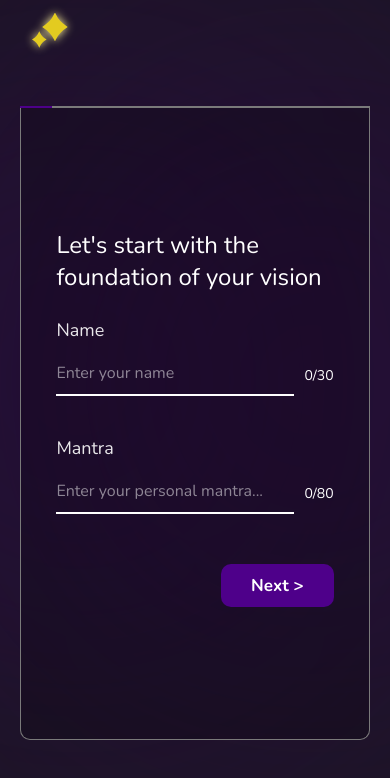
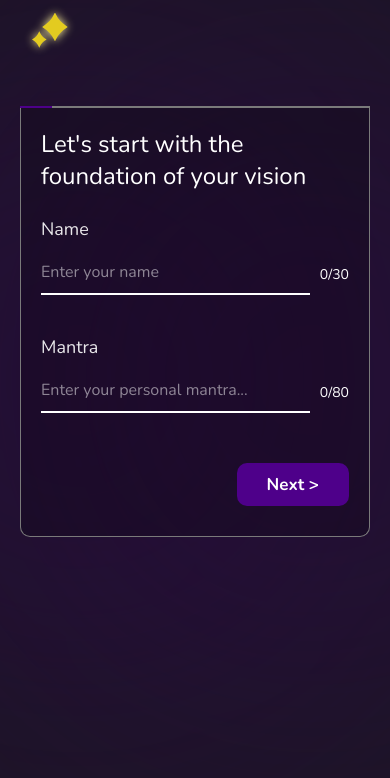
Before and after one commit to crystalduran/vision-board, a React (Vite) app: page /create in a window 390 px wide. Shown: the top 778 px of the page. Built offline with nearby package versions, Linux system fonts and the light colour scheme.

Commit message:
styles: change styles for form and home pages

```diff
--- a/src/pages/form/Form.css
+++ b/src/pages/form/Form.css
@@ -158,83 +158,7 @@
 
     .progress-bar-container {
         margin: 40px 20px 0;
-        height: 2px;
-        background-color: #7A7A7A;
-        overflow: hidden; /* Ensures no child element overflows outside the container */
     }
-
-    .progress-bar {
-        height: 100%; /* Full height to fill the container */
-        background-color: #4E008A; /* Purple color for the progress */
-        transition: width 0.3s ease; /* Smooth transition when the width changes */
-    }
-
-    .textInput {
-        display: flex;
-        color: white;
-        gap: 10px;
-
-        p {
-            font-size: 14px;
-        }
-    }
-
-    input[type="text"] {
-        width: 100%;
-        border: none;
-        border-bottom: 2px solid white;
-        background-color: transparent;
-        color: white;
-        padding: 10px 0;
-        outline: none;
-        font-size: 16px;
-        font-family: "Nunito", sans-serif;
-        margin-bottom: 40px;
-    }
-
-    input[type="text"]::placeholder {
-        color: rgba(255, 255, 255, 0.5);
-        opacity: 1;
-    }
-
-    input[type="text"]:hover,
-    input[type="text"]:focus {
-        border-bottom-color: #d190ff; /
-    }
-
-    button {
-        padding: 10px 30px;
-        font-family: "Nunito", sans-serif;
-        font-size: 17px;
-        font-weight: bold;
-        border-style: none;
-        color: white;
-        border-radius: 10px;
-        cursor: pointer;
-
-    }
-
-    .buttons-container {
-        padding: 10px 0;
-        display: flex;
-        display: flex;
-        justify-content: space-between;
-    }
-
-    .button-next {
-        background-color: #4E008A;
-        &:hover {
-            background-color: #9706ff;
-        }
-    }
-
-    .button-back {
-        background-color: #897599;
-        &:hover {
-            background-color: #4e3f5a;
-        }
-    }
-
 
 }
 
--- a/src/pages/home/Home.css
+++ b/src/pages/home/Home.css
@@ -1,4 +1,6 @@
-
+.header-home {
+  width: 100%;
+}
 .logo {
   filter: drop-shadow(
     0 0 5px #FFF49D
@@ -66,17 +68,29 @@
 
  /* Extra small devices */
  @media only screen and (max-width: 600px) {
-  main {
-    display: flex;
-    flex-direction: column;
-    align-items: center;
-    justify-content: center;
-    text-align: center;
-    height: 70vh;
+  body, html {
+    overflow-x: hidden; /* Oculta el desbordamiento horizontal */
   }
 
-  section {
-    max-width: 90%;
+  .hero-container {
+    flex-direction: column;
+  }
+
+  .hero {
+    max-width: 60%;
+  }
+
+  .circle-purple {
+    width: 100%;
+    height: 200px;
+  }
+
+  h1 {
+    font-size: 24px; /* Ajusta el tamaño de fuente en móviles */
+  }
+
+  h4 {
+    font-size: 16px; /* Ajusta el tamaño de fuente en móviles */
   }
 
  }
```
